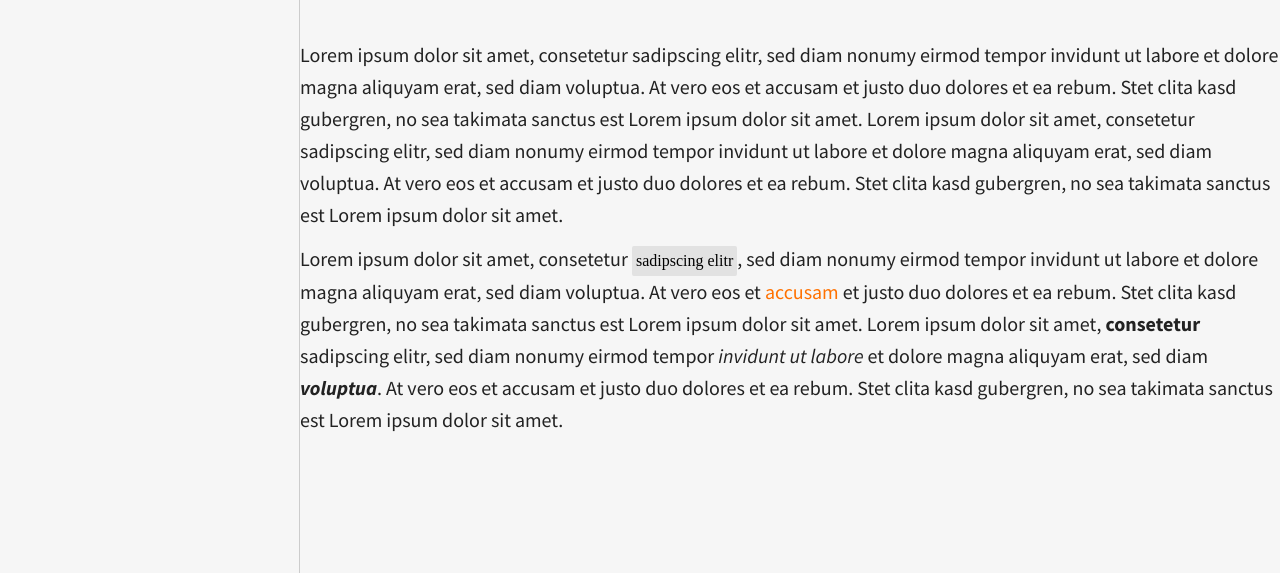
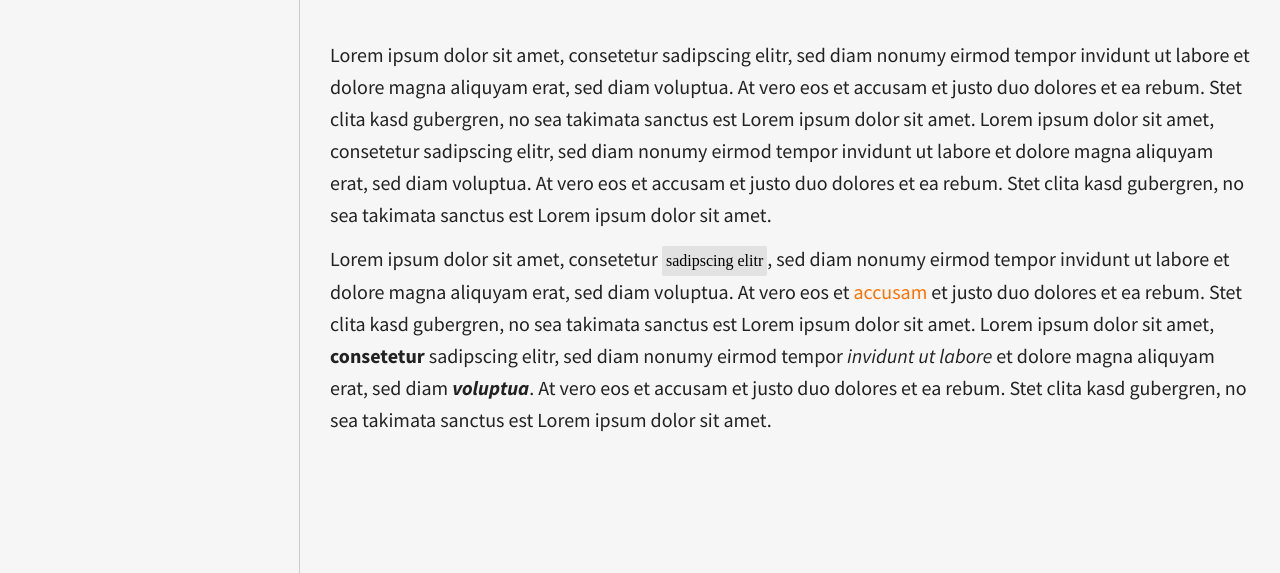
Before and after one commit to pascalwittler/notepad, a plain HTML site: page public/index.html in a window 1280 px wide. Shown: the part 227-800 px from the top of the page. Drawn offline with Linux system fonts and the light colour scheme.

Commit message:
improve max-width of main content + add padding

```diff
--- a/public/static/css/elements/main.css
+++ b/public/static/css/elements/main.css
@@ -1,11 +1,13 @@
 main {
   padding-top: 90px;
+  padding-right: 30px;
   padding-bottom: 90px;
+  padding-left: 30px;
 }
 
 main > * {
   width: 100%;
-  max-width: 1024px;
+  max-width: 960px;
   margin-right: auto;
   margin-left: auto;
 }
```
